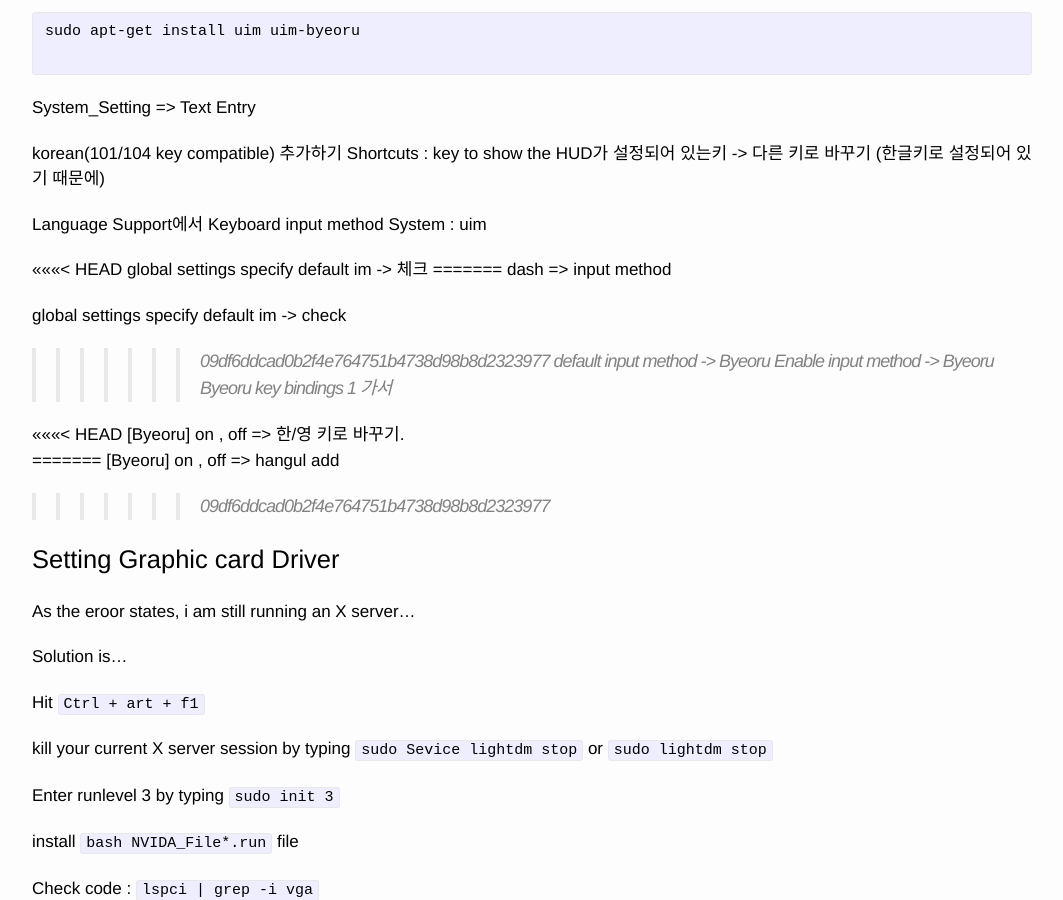
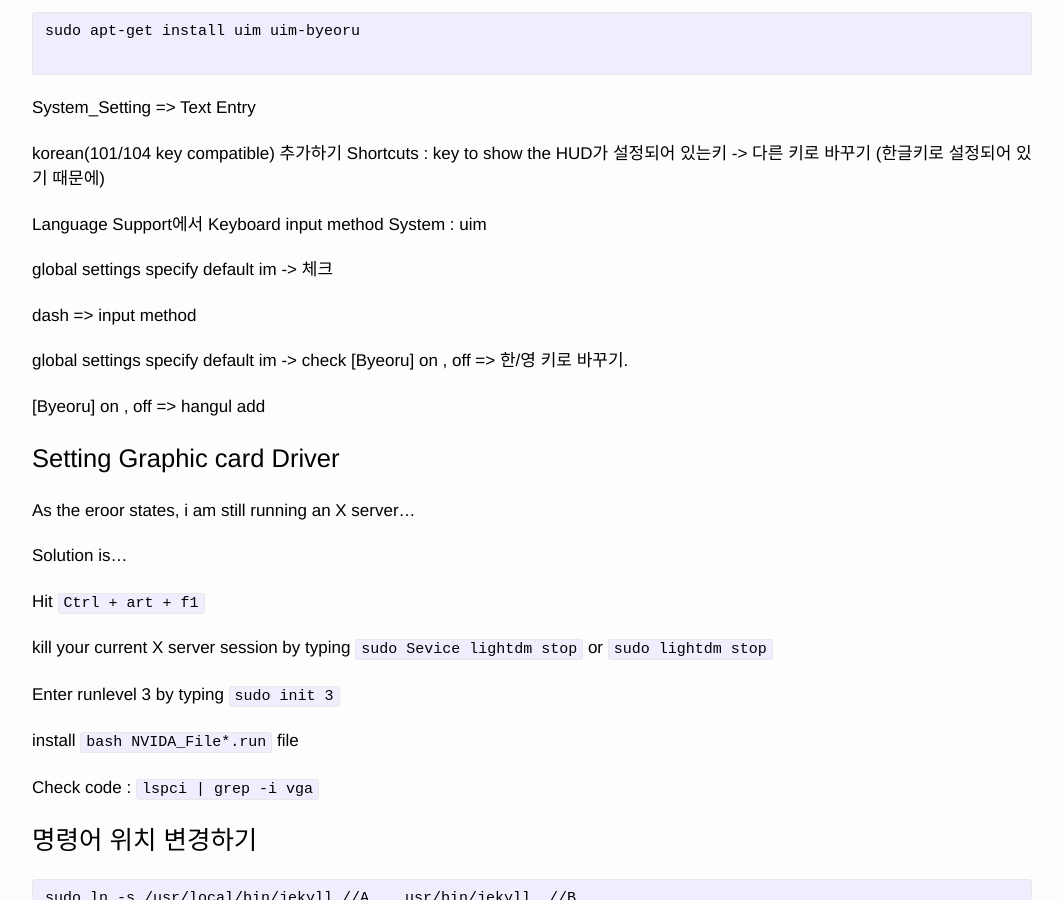
Before and after one commit to pminsu01/pminsu01.github.io, a Jekyll site: the page built from _posts/Setting/2016-02-29-unbuntu_15.10.md, in a window 1280 px wide and 900 px high, scrolled down 1320 px. Shown: the whole window, without its empty margins (108-1171 px from the left). Built offline with Jekyll 4.4.1, drawn with Linux system fonts in a browser that asks for light colours.

Commit message:
ubuntu setting

```diff
--- a/_posts/Setting/2016-02-29-unbuntu_15.10.md
+++ b/_posts/Setting/2016-02-29-unbuntu_15.10.md
@@ -61,24 +61,18 @@ Shortcuts : key to show the HUD가 설정되어 있는키 -> 다른 키로 바
 Language Support에서
 Keyboard input method System : uim
 
-<<<<<<< HEAD
+
 global settings
 specify default im -> 체크
-=======
+
 dash => input method
 
 global settings
 specify default im -> check
->>>>>>> 09df6ddcad0b2f4e764751b4738d98b8d2323977
-default input method  -> Byeoru
-Enable input method -> Byeoru
-Byeoru key bindings 1 가서
+[Byeoru] on , off  => 한/영 키로 바꾸기.
 
-<<<<<<< HEAD
-[Byeoru] on , off  => 한/영 키로 바꾸기.
-=======
 [Byeoru] on , off  => hangul add
->>>>>>> 09df6ddcad0b2f4e764751b4738d98b8d2323977
+
 
 
 ## Setting Graphic card Driver
```
